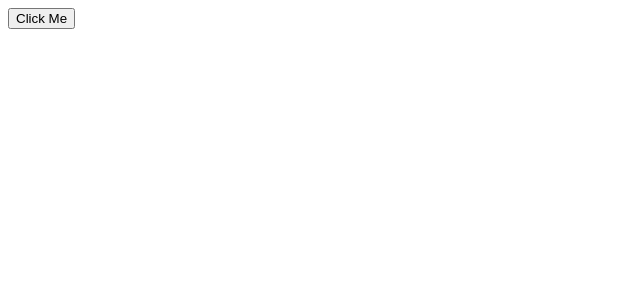
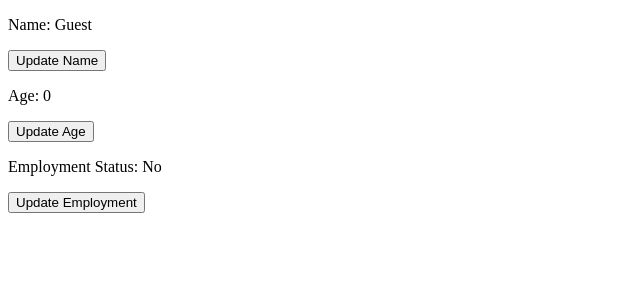
Before and after one commit to gippo05/REACT-projects, a React (Vite) app in the folder my-react-app/: page / in a window 1280 px wide. Shown: the top 300 px of the page, without its empty margins (0-640 px from the left). Built offline with nearby package versions, Linux system fonts and the light colour scheme.

Commit message:
learning react

```diff
--- a/my-react-app/src/Button.jsx
+++ b/my-react-app/src/Button.jsx
@@ -1,25 +1,32 @@
-
+import React, {useState} from 'react';
 
 function Button(){
 
-    let count = 0;
+    const [name, setName] = useState("Guest");
+    const [age, setAge] = useState(0);
+    const [isEmployed, setEmployedStatus] = useState(false);
 
-    const handleClick = () =>{
-        if (count < 3){
-            count++;
-            console.log(`You clicked me ${count} time/s!`);
-        }
-        else{
-            console.log("Stop fucking clicking me!");
-        }
+    const updateName = () =>{
+        setName("Gian");
     }
 
-    const handleClick2 = (name) =>{
-        console.log(`${name} stop clicking me!`)
+    const updateAge = () =>{
+        setAge(age + 1);
+    }
+
+    const updateEmployment = () =>{
+        setEmployedStatus(!isEmployed);
     }
 
     return(
-        <button onClick={() => handleClick2("Gian")}>Click Me</button>
+        <div>
+            <p>Name: {name}</p>
+            <button onClick={updateName}>Update Name</button>
+            <p>Age: {age}</p>
+            <button onClick={updateAge}>Update Age</button>
+            <p>Employment Status: {isEmployed ? "Yes" : "No"}</p>
+            <button onClick={updateEmployment}>Update Employment</button>
+        </div>
     );
 }
 
```
